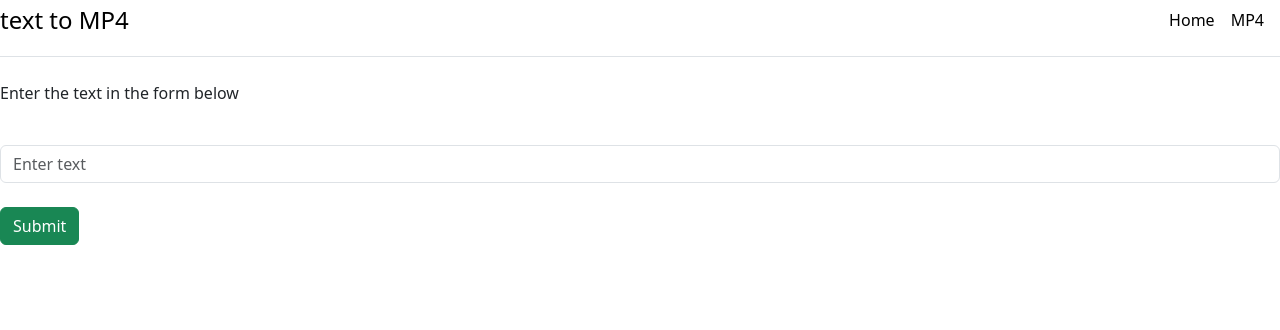
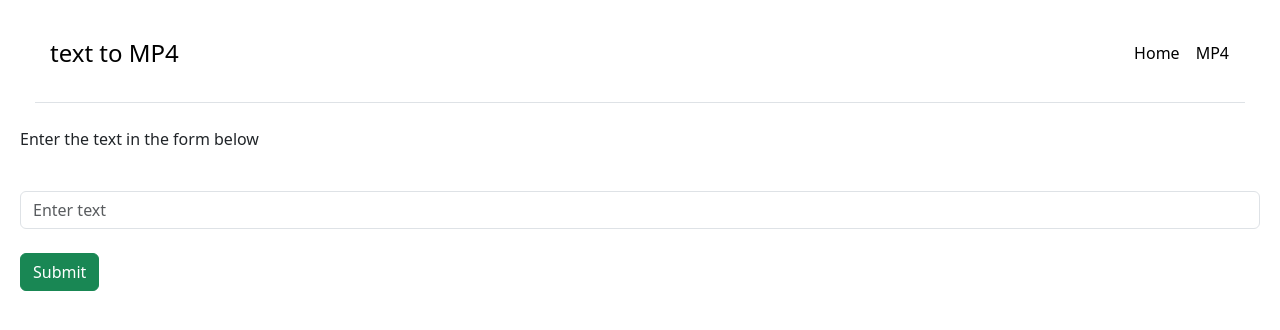
Before and after one commit to GronDS/it_solution_test, a Django app: page /mp4/ in a window 1280 px wide. Shown: the top 330 px of the page. Run offline with Django 5.2, Linux system fonts and the light colour scheme.

Commit message:
modified:   str_to_mp4/db.sqlite3 	new file:   str_to_mp4/main/migrations/0002_alter_videos_options_alter_videos_date.py 	new file:   str_to_mp4/main/migrations/__pycache__/0002_alter_videos_options_alter_videos_date.cpython-312.pyc 	new file:   str_to_mp4/main/static/main/css.css 	modified:   str_to_mp4/main/templates/main/base.html

```diff
--- /dev/null
+++ b/str_to_mp4/main/static/main/css.css
@@ -0,0 +1,15 @@
+body {
+    margin: 20px;
+  }
+
+.d-flex {
+    margin: 15px;
+  }
+
+  .alert {
+    margin: 15px;
+  }
+
+  .form {
+    margin: 15px;
+  }
--- a/str_to_mp4/main/templates/main/base.html
+++ b/str_to_mp4/main/templates/main/base.html
@@ -1,10 +1,13 @@
 <!DOCTYPE html>
+{% load static%}
+
 <html lang="en">
 <head>
     <meta charset="UTF-8">
     <meta name="viewport" content="width=device-width, initial-scale=1.0">
     <title>{% block title %}{% endblock %}</title>
     <link rel="stylesheet" href="https://cdn.jsdelivr.net/npm/bootstrap@5.3.2/dist/css/bootstrap.min.css">
+    <link rel="stylesheet" href="{% static "main/css.css" %}">
 </head>
 <body>
     <div class="d-flex flex-column flex-md-row align-items-center pb-3 mb-4 border-bottom">
```
Also changed, not shown: str_to_mp4/db.sqlite3, str_to_mp4/main/migrations/0002_alter_videos_options_alter_videos_date.py (added).
